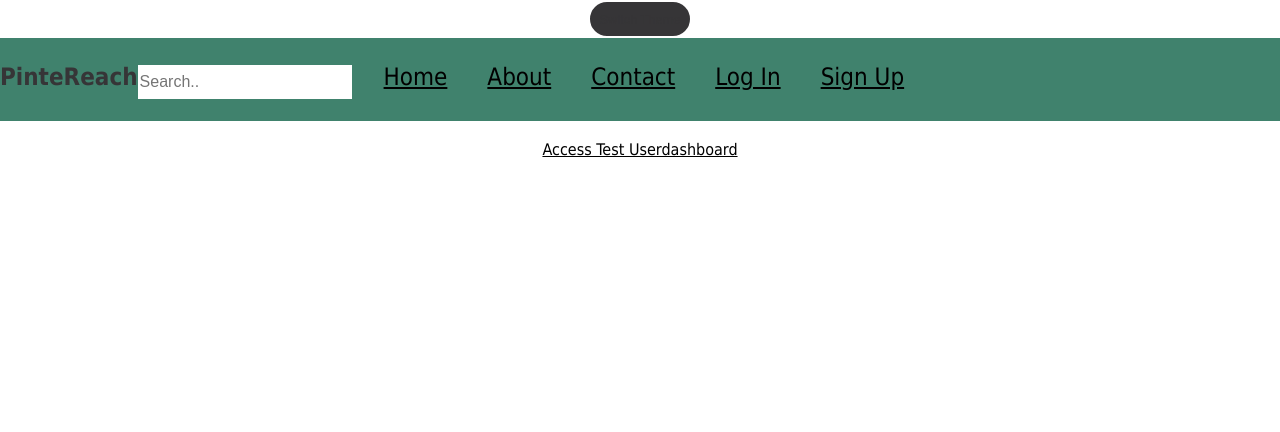
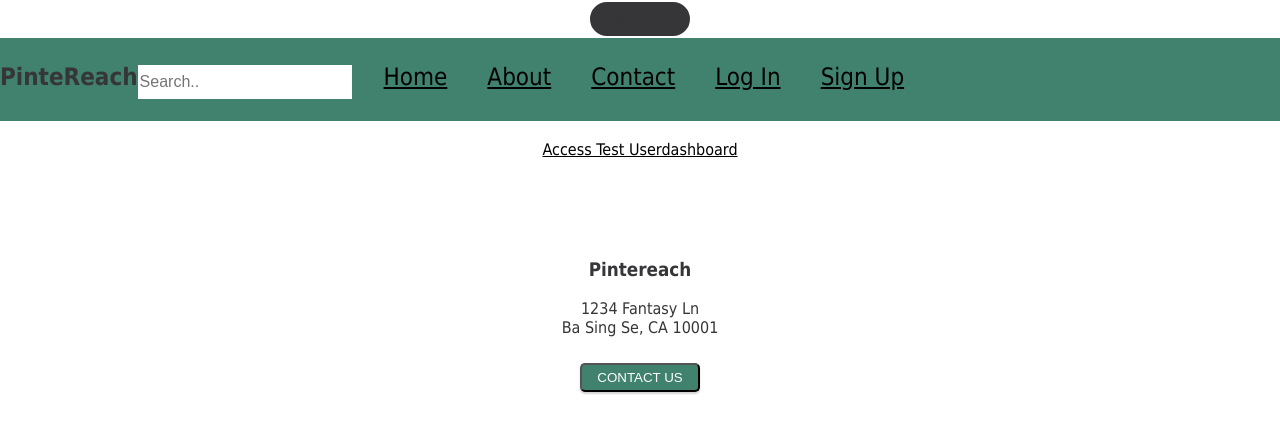
Before and after one commit to Pinterest2-0/frontend, a React (Create React App) app in the folder frontend2-3/: page /contact in a window 1280 px wide. Shown: the top 432 px of the page. Built offline with nearby package versions, Linux system fonts and the light colour scheme.

Commit message:
Contact component

```diff
--- a/frontend2-3/src/App.js
+++ b/frontend2-3/src/App.js
@@ -12,6 +12,7 @@ import './App.css';
 import Dashboard from './Components/Dashboard';
 import UpdateModal from './Components/UpdateModal';
 import LandingPage from './Components/LandingPage';
+import Contact from './Components/Contact';
 
 function App() {
 
@@ -57,6 +58,9 @@ function App() {
         <SignUpForm />
       </Route>
 
+      <Route exact path='/contact' component={Contact}>
+      </Route>
+
        <Route exact path='/update' component={UpdateModal}>
 
        </Route>
--- /dev/null
+++ b/frontend2-3/src/Components/Contact.js
@@ -0,0 +1,45 @@
+import React from 'react';
+import styled from 'styled-components';
+
+const Contact = () => {
+    const Button = styled.button`
+    background-color: #40826D;
+    color: white;
+    padding: 5px 15px;
+    border-radius: 5px;
+    outline: 0;
+    text-transform: uppercase;
+    margin: 10px 0px;
+    cursor: pointer;
+    box-shadow: 0px 2px 2px lightgray;
+    transition: ease background-color 250ms;
+    &:hover {
+      background-color: #2b5749;
+    }
+    &:disabled {
+      cursor: default;
+      opacity: 0.7;
+    }
+  `;
+
+    const TextDiv = styled.div`
+    margin-top: 100px;
+    @media screen and (max-width: 500px) {
+        margin-top: 50px;
+    }
+`
+        return (
+            <div className='contact-container'>
+                <TextDiv>
+                    <h3 className='title'>Pintereach</h3>
+                    <p className='text'>
+                        1234 Fantasy Ln<br/>
+                        Ba Sing Se, CA 10001
+                    </p>
+                    <Button>Contact Us</Button>
+                </TextDiv>
+            </div>
+        )
+}
+
+export default Contact;
--- a/frontend2-3/src/Components/LandingPage.js
+++ b/frontend2-3/src/Components/LandingPage.js
@@ -4,7 +4,7 @@ import { Link } from 'react-router-dom';
 
 const landingPage = () => {
     const Button = styled.button`
-  background-color: #3f51b5;
+  background-color: #40826D;
   color: white;
   padding: 5px 15px;
   border-radius: 5px;
@@ -15,7 +15,7 @@ const landingPage = () => {
   box-shadow: 0px 2px 2px lightgray;
   transition: ease background-color 250ms;
   &:hover {
-    background-color: #283593;
+    background-color: #2b5749;
   }
   &:disabled {
     cursor: default;
@@ -25,6 +25,7 @@ const landingPage = () => {
 
 const ButtonGroup = styled.div`
   display: flex;
+  justify-content: center;
 `
     const TextDiv = styled.div`
         margin-top: 100px;
@@ -39,7 +40,7 @@ const ButtonGroup = styled.div`
                 <p className='text'>
                     Pintereach is research made easy. Save and organize your articles, categorize by topic, custom-rank the items in your archive. The research solution you've been waiting for has arrived.
                 </p>
-            </TextDiv>
+
                 <ButtonGroup>
                     <Link to='/signup'>
                         <Button>Signup</Button>
@@ -48,6 +49,7 @@ const ButtonGroup = styled.div`
                         <Button>Login</Button>
                     </Link>
                 </ButtonGroup>
+            </TextDiv>
         </div>
     )
 }
```
Lines whose indentation alone changed are shown as unchanged.
